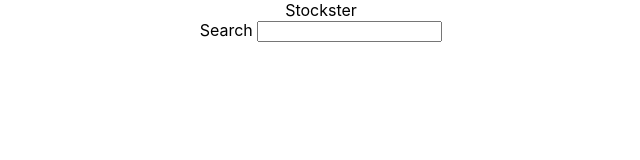
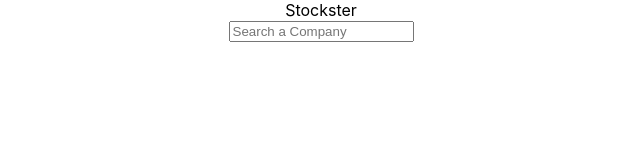
Before and after one commit to mswieboda/stockster, a React (Create React App) app in the folder client/: page / in a window 1280 px wide. Shown: the top 160 px of the page, without its empty margins (319-959 px from the left). Built offline with nearby package versions, Linux system fonts and the light colour scheme.

Commit message:
Displays search results overlayed on top of page

```diff
--- a/client/src/components/SearchInput.js
+++ b/client/src/components/SearchInput.js
@@ -2,9 +2,13 @@ import React from 'react';
 
 function SearchInput(props) {
   return (
-    <div>
-      Search <input type="search" name="search" className="search" onChange={props.onChange} />
-    </div>
+    <input
+      type="search"
+      name="search"
+      placeholder="Search a Company"
+      className="search"
+      onChange={props.onChange}
+    />
   );
 }
 
--- /dev/null
+++ b/client/src/components/SearchResults.css
@@ -0,0 +1,14 @@
+.results {
+  position: relative;
+  text-align: left;
+}
+
+.results-list {
+  position: absolute;
+  padding: 0;
+  margin: 0;
+}
+
+.results-list li {
+  list-style: none;
+}
--- a/client/src/components/SearchResults.js
+++ b/client/src/components/SearchResults.js
@@ -1,9 +1,11 @@
 import React from 'react';
 import SearchResult from './SearchResult';
+import './SearchResults.css';
 
 function SearchResults({ results }) {
   return (
-    <ul>
+    <div className="results">
+      <ul className="results-list">
         {results && results.map((result, index) => {
           return (
             <li key={index}>
@@ -12,6 +14,7 @@ function SearchResults({ results }) {
           );
         })}
       </ul>
+    </div>
   );
 }
 
```
Lines whose indentation alone changed are shown as unchanged.
